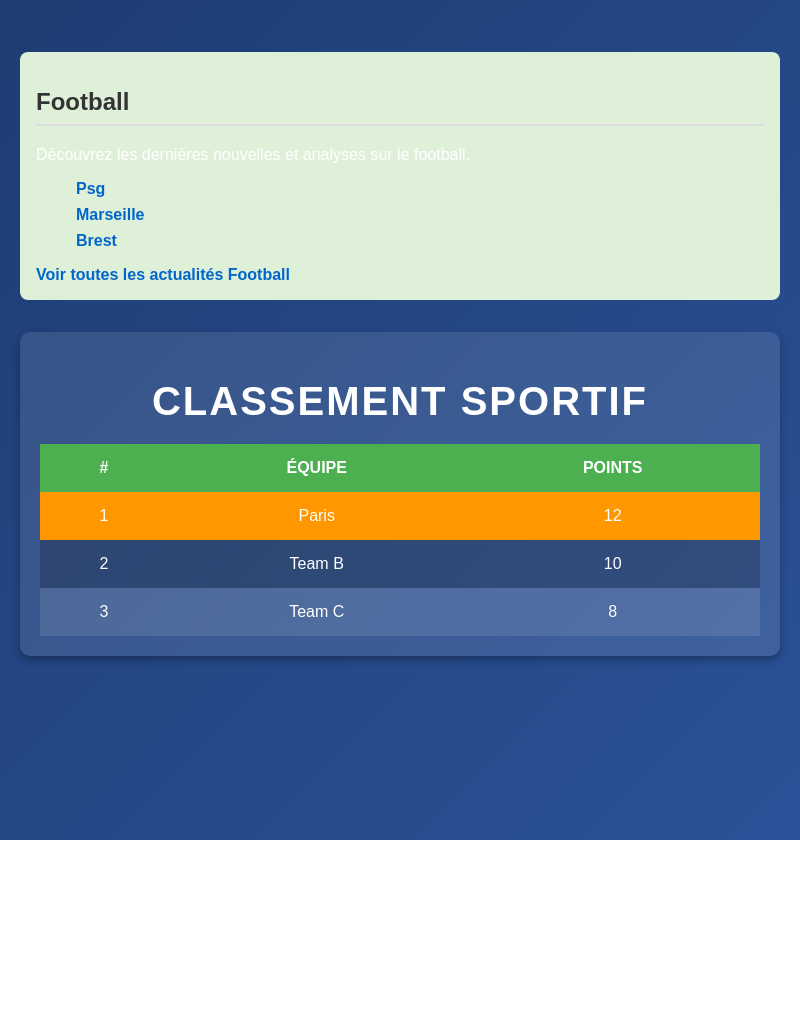
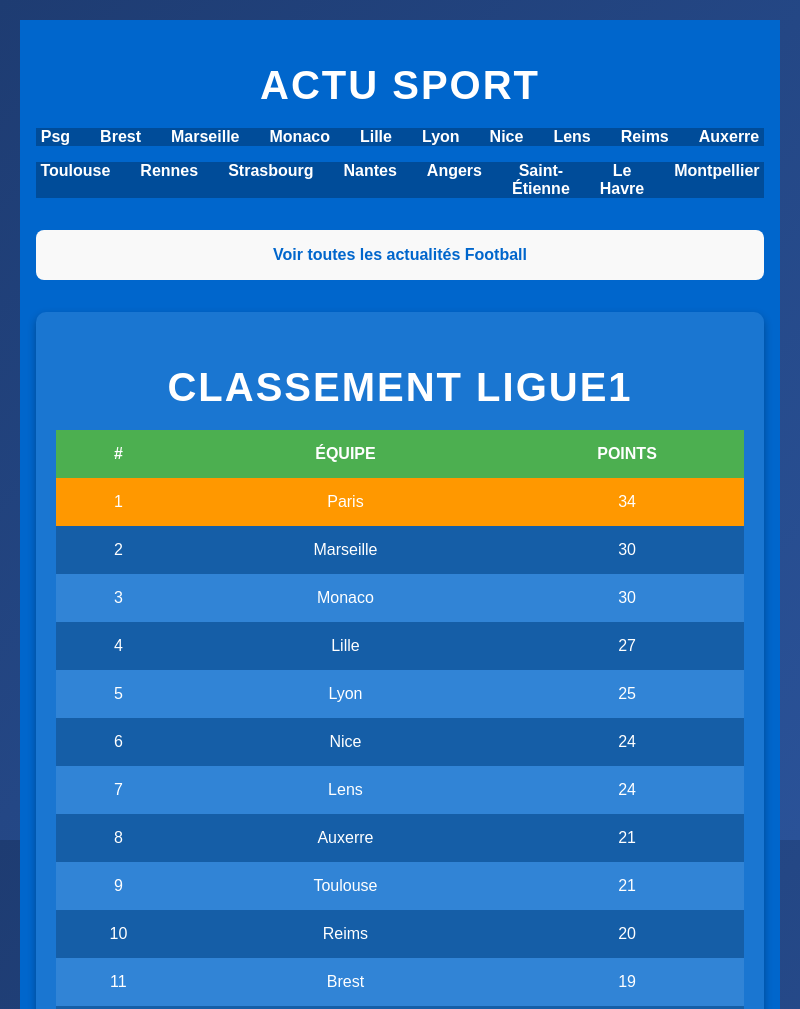
Before and after one commit to gabelard2310/Actus-portif, an Electron app: page ligue1.html in a window 800 px wide. Shown: the top 1009 px of the page. Before the commit the page ends 840 px from the top, so only its background shows below. Drawn offline with Linux system fonts and the light colour scheme.

Commit message:
Update ligue1.html

```diff
--- a/ligue1.html
+++ b/ligue1.html
@@ -1,14 +1,4 @@
-<section id="football">
-  <h2>Football</h2>
-  <p>Découvrez les dernières nouvelles et analyses sur le football.</p>
-  <ul>
-      <li><a href="psg.html">Psg</a></li>
-      <li><a href="Marseille.html">Marseille</a></li>
-      <li><a href="Brest.html">Brest</a></li>
-  </ul>
-  <a href="football.html">Voir toutes les actualités Football</a>
-</section>
-<link rel="stylesheet" href="ligue1.css">
+<link rel="stylesheet" href="style.css">
 </div>
 </body>
 </html>
@@ -18,20 +8,40 @@
   <meta charset="UTF-8">
   <meta name="viewport" content="width=device-width, initial-scale=1.0">
   <title>Actu Sport</title>
-<link rel="stylesheet" href="ligue1.css">
+  <link rel="stylesheet" href="style.css">
 </head>
 <body>
-<!DOCTYPE html>
-<html lang="en">
+  <header>
+      <h1>Actu Sport</h1>
+      <nav>
+          <ul>
+              <li><a href="psg.html">Psg</a></li>
+              <li><a href="Brest.html">Brest</li>
+              <li><a href="Marseille.html">Marseille</a></li>
+              <li><a href="Maonaco.html">Monaco</a></li>
+              <li><a href="Lille.html">Lille</a></li>
+              <li><a href="Lyon.html">Lyon</a></li>
+              <li><a href="Nice.html">Nice</a></li>
+              <li><a href="Lens.html">Lens</a></li>
+              <li><a href="Reims.html">Reims</a></li>
+              <li><a href="Auxerre.html">Auxerre</a></li>
+            </ul>
+        <nav>
+            <ul>
+              <li><a href="Toulouse.html">Toulouse</a></li>
+              <li><a href="Rennes.html">Rennes</a></li>
+              <li><a href="Strasbourg.html">Strasbourg</a></li>
+              <li><a href="Nantes.html">Nantes</a></li>
+              <li><a href="Angers.html">Angers</a></li>
+              <li><a href="Saint-Étienne.html">Saint-Étienne</a></li>
+              <li><a href="Le-Havre.html">Le Havre</a></li>
+              <li><a href="Montpellier.html">Montpellier</a></li>
+              </ul>
+        </nav>
   <head>
   <meta charset="UTF-8">
   <meta name="viewport" content="width=device-width, initial-scale=1.0">
-<!DOCTYPE html>
-<html lang="en">
-<head>
-  <meta charset="UTF-8">
-  <meta name="viewport" content="width=device-width, initial-scale=1.0">
-  <title>Classement Sportif</title>
+  <title>Classement ligue1</title>
   <style>
     body {
       font-family: 'Arial', sans-serif;
@@ -118,9 +128,12 @@
     }
   </style>
 </head>
+<section id="">
+  <a href="index.html">Voir toutes les actualités Football</a>
+</section>
 <body>
    <div class="container">
-    <h1>Classement Sportif</h1>
+    <h1>Classement ligue1</h1>
     <table>
       <thead>
         <tr>
@@ -132,15 +145,28 @@
       <tbody id="rankingTable">
         <!-- Les lignes du classement seront générées ici -->
       </tbody>
-
   <script>
     // Données initiales des équipes
     const teams = [
-      { name: 'Paris', points: 12 },
-      { name: 'Team B', points: 10 },
-      { name: 'Team C', points: 8 },
+    { name: "Paris", points: 34 },
+    { name: "Marseille", points: 30 },
+    { name: "Monaco ", points: 30 },
+    { name: "Lille", points: 27 },
+    { name: "Lyon", points: 25 },
+    { name: "Nice", points: 24 },
+    { name: "Lens", points: 24 },
+    { name: "Auxerre", points: 21 },
+    { name: "Toulouse", points: 21 },
+   { name: "Reims", points: 20 },
+   { name: "Brest", points: 19 },
+   { name: "Rennes", points: 17 },
+   { name: "Strasbourg", points: 17 },
+   { name: "Nantes", points: 14 },
+   { name: "Angers", points: 13 },
+   { name: "Saint-Étienne", points: 13 },
+   { name: "Le Havre", points: 12 },
+   { name: "Montpellier", points: 9 },
   ];
-
     // Fonction pour afficher le classement
     function displayRanking() {
       const tableBody = document.getElementById('rankingTable');
@@ -160,7 +186,6 @@
         `;
       });
     }
-
     // Fonction pour ajouter des points à une équipe
     function addPoints(teamName) {
       const team = teams.find(t => t.name === teamName);
@@ -174,4 +199,3 @@
     displayRanking();
   </script>
 </body>
-</html>
```
Lines whose indentation alone changed are shown as unchanged.
